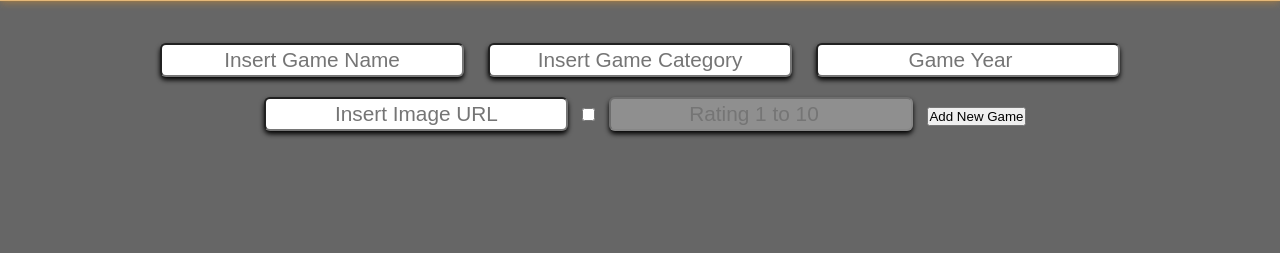
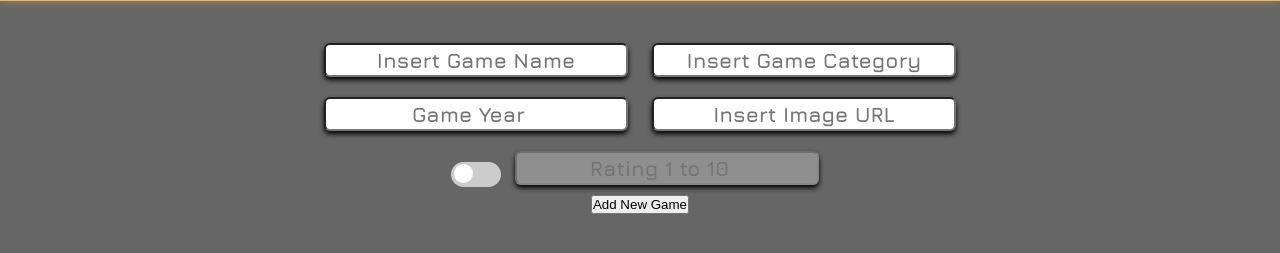
Before and after one commit to B-Sallum/Mod-03-Projeto-01-CRUD-Front, a plain HTML site: page index.html in a window 1280 px wide. Shown: the part 63-316 px from the top of the page. Drawn offline with nearby package versions, Linux system fonts and the light colour scheme; a web font is replaced by a local one.

Commit message:
only css button switch not working yet

```diff
--- a/index.html
+++ b/index.html
@@ -23,12 +23,21 @@
 
     <section class="form">
       <form onsubmit="submitForm(event)">
-        <input type="text" class="formBox" name="name" id="name" placeholder="Insert Game Name" required>
-        <input type="text" class="formBox" name="category" id="category" placeholder="Insert Game Category" required>
-        <input type="number" class="formBox" name="year" id="year" placeholder="Game Year" required>
-        <input type="url" class="formBox" name="imgUrl" id="imgUrl" placeholder="Insert Image URL" required>
-        <input type="checkbox" name="havePlay" id="havePlay">
-        <input type="number" class="formBox" name="rating" id="rating" placeholder="Rating 1 to 10" disabled>
+        <div class="row">
+          <input type="text" class="formBox" name="name" id="name" placeholder="Insert Game Name" required />
+          <input type="text" class="formBox" name="category" id="category" placeholder="Insert Game Category" required />
+        </div>
+        <div class="row">
+          <input type="number" class="formBox" name="year" id="year" placeholder="Game Year" required />
+          <input type="url" class="formBox" name="imgUrl" id="imgUrl" placeholder="Insert Image URL" required />
+        </div>
+        <div class="row">
+          <label class="switch" for="havePlay">
+            <input type="checkbox" name="havePlay" id="havePlay" />
+            <span class="slider"></span>
+          </label>
+          <input type="number" class="formBox" name="rating" id="rating" placeholder="Rating 1 to 10" disabled />
+        </div>
         <button type="submit">Add New Game</button>
       </form>
     </section>
--- a/script.js
+++ b/script.js
@@ -19,6 +19,10 @@ const getGamesList = async () => {
   });
 };
 
+const gamePlay = () => {
+
+}
+
 getGamesList();
 
 // ${game.id}
--- a/style.css
+++ b/style.css
@@ -1,6 +1,6 @@
 @import url('https://fonts.googleapis.com/css2?family=Henny+Penny&display=swap');
-
 @import url('https://fonts.googleapis.com/css2?family=Roboto+Condensed:ital,wght@0,400;1,700&display=swap');
+@import url('https://fonts.googleapis.com/css2?family=Jura:wght@700&display=swap');
 
 *
 {
@@ -56,19 +56,82 @@ nav
 }
 .form
 {
+  display: grid;
+  grid-template-rows: auto;
   margin-bottom: 2em;
   margin-top: 6em;
   text-align: center;
+}
+.row
+{
+  align-items: center;
 }
 .formBox
 {
   border-radius: 6px;
   box-shadow: 0 3px 5px #000;
+  font-family: 'Jura', sans-serif;
   font-size: 1.3em;
   margin: 10px;
   text-align: center;
   height: 30px;
   width: 300px;
+}
+/* The switch - the box around the slider */
+.switch
+{
+  position: relative;
+  display: inline-block;
+  width: 50px;
+  height: 25px;
+}
+/* Hide default HTML checkbox */
+.switch input
+{
+  opacity: 0;
+  width: 0;
+  height: 0;
+}
+/* The slider */
+.slider
+{
+  position: absolute;
+  cursor: pointer;
+  border-radius: 34px;
+  top: 0;
+  left: 0px;
+  right: 0;
+  bottom: 0;
+  background-color: #ccc;
+  -webkit-transition: .4s;
+  transition: .4s;
+}
+.slider:before
+{
+  position: absolute;
+  border-radius: 50%;
+  content: "";
+  height: 19px;
+  width: 19px;
+  left: 3px;
+  bottom: 4px;
+  background-color: white;
+  -webkit-transition: .4s;
+  transition: .4s;
+}
+input:checked + .slider
+{
+  background-color: #2196F3;
+}
+input:focus + .slider
+{
+  box-shadow: 0 0 1px #2196F3;
+}
+input:checked + .slider:before
+{
+  -webkit-transform: translateX(26px);
+  -ms-transform: translateX(26px);
+  transform: translateX(26px);
 }
 .tapeList
 {
```
